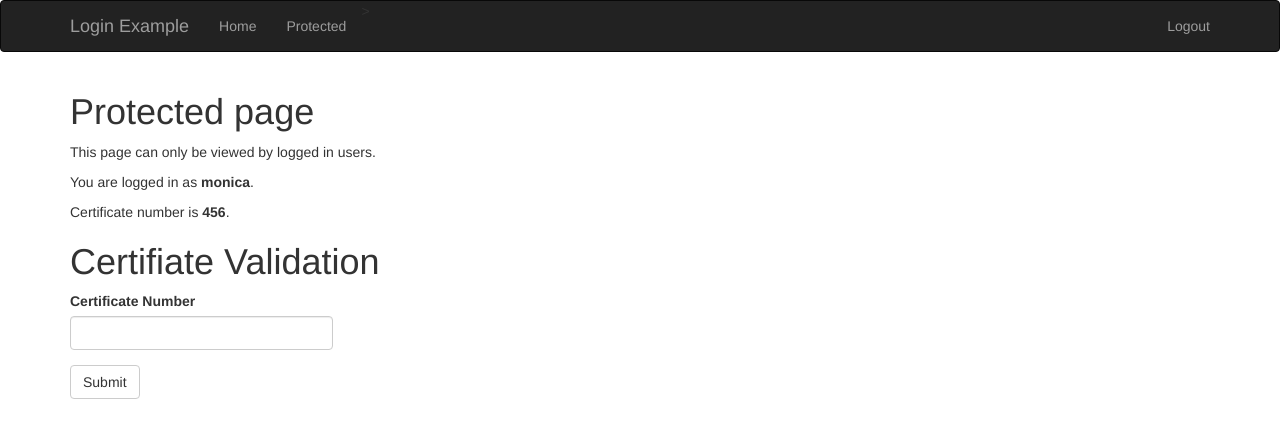
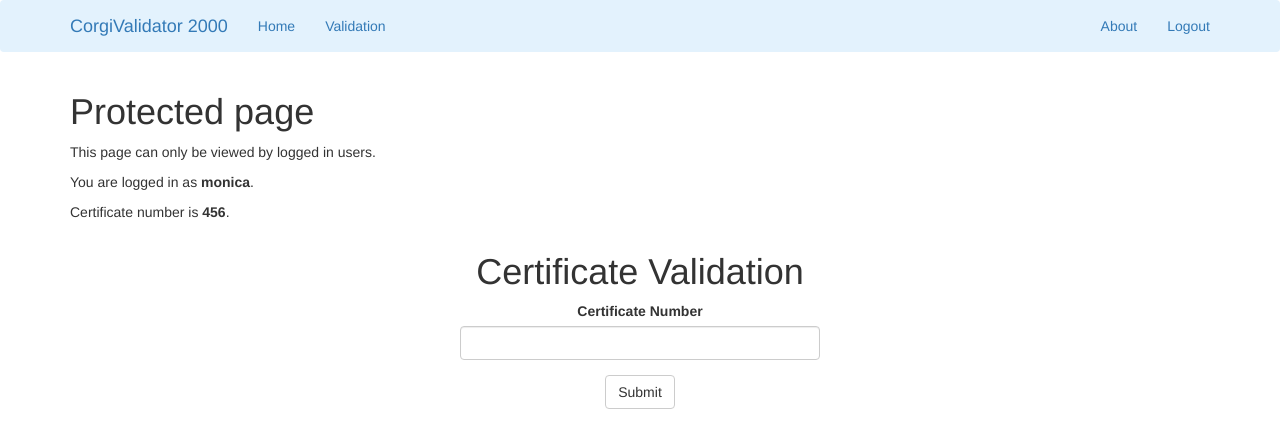
Before and after one commit to FullofQuarks/CorgiValidator, a Flask app: page /protected in a window 1280 px wide. Shown: the top 448 px of the page. Run offline with Flask 2, Linux system fonts and the light colour scheme; a user stored in the database is signed in; some libraries are stand-ins or nearby versions.

Commit message:
Changed db cert data type, formatting

```diff
--- a/login.py
+++ b/login.py
@@ -1,5 +1,5 @@
 from werkzeug.security import generate_password_hash, check_password_hash
-from flask import Flask, render_template, redirect, url_for, request, g
+from flask import Flask, flash, render_template, redirect, url_for, request
 from flask_bootstrap import Bootstrap
 from flask_wtf import FlaskForm
 from wtforms import StringField, PasswordField, BooleanField, SubmitField
@@ -32,7 +32,8 @@ class User(UserMixin, db.Model):
     id = db.Column(db.Integer, primary_key=True)
     username = db.Column(db.String(16), index=True, unique=True)
     password_hash = db.Column(db.String(128))
-    cert = db.Column(db.Integer)
+    #cert = db.Column(db.Integer)
+    cert = db.Column(db.String(128))
 
     def set_password(self, password):
         self.password_hash = generate_password_hash(password)
@@ -81,19 +82,26 @@ def logout():
 def index():
     return render_template('index.html')
 
+@app.route('/about')
+def about():
+    return render_template('about.html')
 
 @app.route('/protected', methods=['GET', 'POST'])
 @login_required
 def protected():
     form = CorgiForm()
     user = ""
+    valid = 0
     if form.validate_on_submit():
-        user = current_user.username
-    return render_template('protected.html', form=form, user=user)
+        if current_user.cert == form.certificate.data:
+            valid = 1
+            flash("Correct!")
+            flash("Thanks for using!")
+    return render_template('protected.html', form=form, valid=valid)
 
 
 if __name__ == '__main__':
     db.create_all()
     if User.query.filter_by(username='monica').first() is None:
-        User.register('monica', 'corgi', 456)
+        User.register('monica', 'corgi', '456')
     app.run(debug=True)
--- a/templates/base.html
+++ b/templates/base.html
@@ -1,19 +1,24 @@
 {% extends "bootstrap/base.html" %}
 {% import "bootstrap/wtf.html" as wtf %}
-
-{% block title %}Corgi Certificate Validator{% endblock %}
-
+{% block styles %}
+    {{ super() }}
+    <link rel="stylesheet" href="{{ url_for('static', filename='style.css') }}">
+{% endblock %}
+{% block title %}Corgi Validator{% endblock %}
 {% block navbar %}
-    <nav class="navbar navbar-inverse" role="navigation">
+    <nav class="navbar navbar-light" style="background-color: #e3f2fd;" role="navigation">
         <div class="container">
             <a class="navbar-brand" href="{{ url_for('index') }}">
-                Login Example
+                CorgiValidator 2000
             </a>
             <ul class="nav navbar-nav">
                 <li><a href="{{ url_for('index') }}">Home</a></li>
-                <li><a href="{{ url_for('protected') }}">Protected</a></li>
-            </ul>>
+                <li><a href="{{ url_for('protected') }}">Validation</a></li>
+            </ul>
             <ul class="nav navbar-nav navbar-right">
+                <li>
+                    <a href="{{ url_for('about') }}">About</a>
+                </li>
                 <li>
                     {% if current_user.is_authenticated %}
                         <a href="{{ url_for('logout') }}">Logout</a>
--- a/templates/index.html
+++ b/templates/index.html
@@ -1,7 +1,7 @@
 {% extends "base.html" %}
 
 {% block page_content %}
-    <h1>Home page</h1>
+    <h1>CorgiValidator 2000</h1>
     <p>This page can be viewed by all users.</p>
     <p>You are {% if not current_user.is_authenticated %}not {% endif %}logged in.</p>
 {% endblock %}
--- a/templates/protected.html
+++ b/templates/protected.html
@@ -1,17 +1,26 @@
 {% extends "base.html" %}
 
 {% block page_content %}
+{% with messages = get_flashed_messages() %}
+    {% if messages %}
+        <ul class=flashes>
+            {% for message in messages %}
+                <li>{{ message }} </li>
+            {% endfor %}
+        </ul>
+    {% endif %}
+{% endwith %}
     <h1>Protected page</h1>
     <p>This page can only be viewed by logged in users.</p>
     <p>You are logged in as <b>{{ current_user.username }}</b>.</p>
     <p>Certificate number is <b>{{ current_user.cert }}</b>. </p>
-    <h1>Certifiate Validation</h1>
-    <div class="row">
-        <div class="col-md-3">
+    <div class="row text-center">
+        <h1>Certificate Validation</h1>
+        <div class="col-md-4 col-md-offset-4 ">
             {{ wtf.quick_form(form) }}
         </div>
-        {% if user %}
-            <p>Thanks {{ user }}!</p>
+        {% if valid %}
+            <p>Thanks {{ current_user.username }}!</p>
         {% endif %}
     </div>
 {% endblock %}
```
